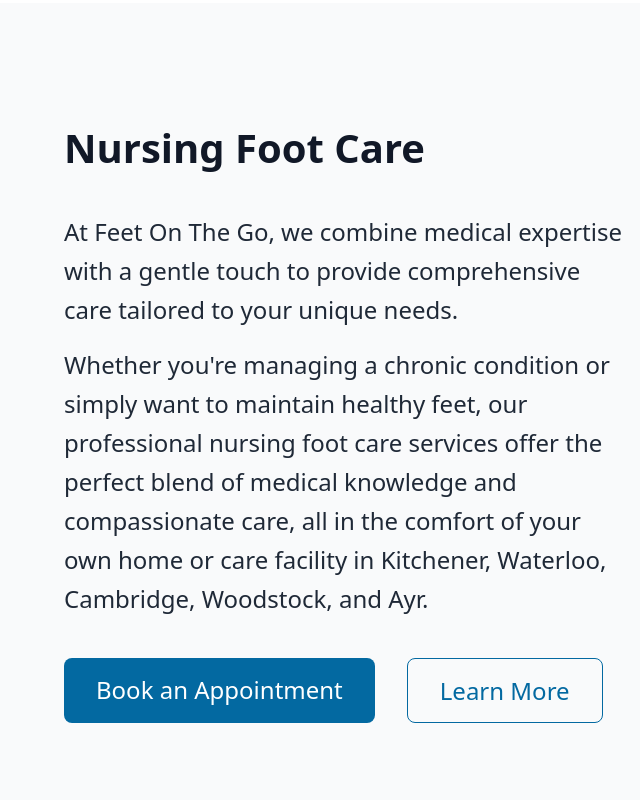
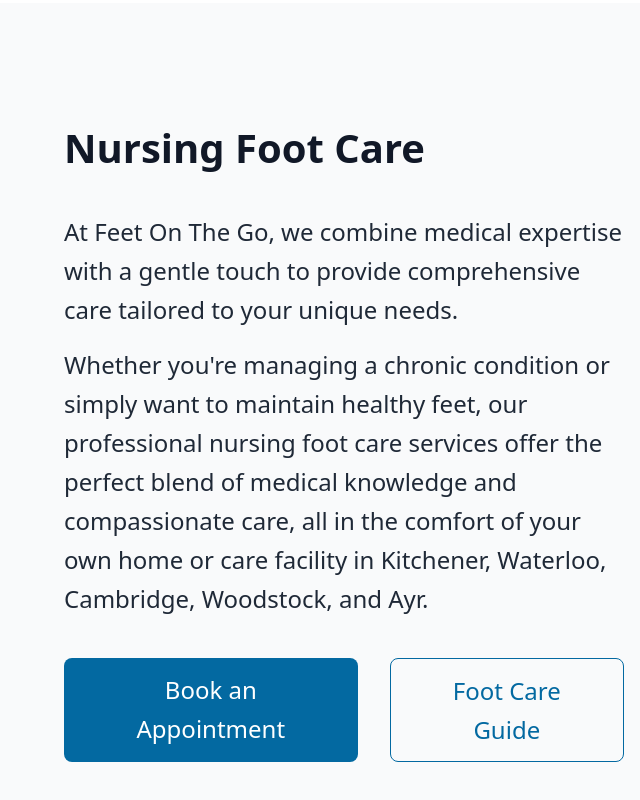
Before and after one commit to MattRuetz/feet-on-the-go, a SvelteKit app: page / in a window 1280 px wide. Shown: the part 1944-2744 px from the top of the page, without its empty margins (640-1280 px from the left). Built offline with nearby package versions, Linux system fonts and the light colour scheme.

Commit message:
more descriptive btns

```diff
--- a/src/routes/+page.svelte
+++ b/src/routes/+page.svelte
@@ -213,7 +213,7 @@
       </div>
       <div class="pt-4 flex flex-col sm:flex-row gap-4 sm:gap-8">
         <a href="/contact" class="cta-button">Book an Appointment</a>
-        <a href="/nursing-foot-care" class="outline-btn">Learn More</a>
+        <a href="/nursing-foot-care" class="outline-btn">Foot Care Guide</a>
       </div>
     </div>
   </div>
```
